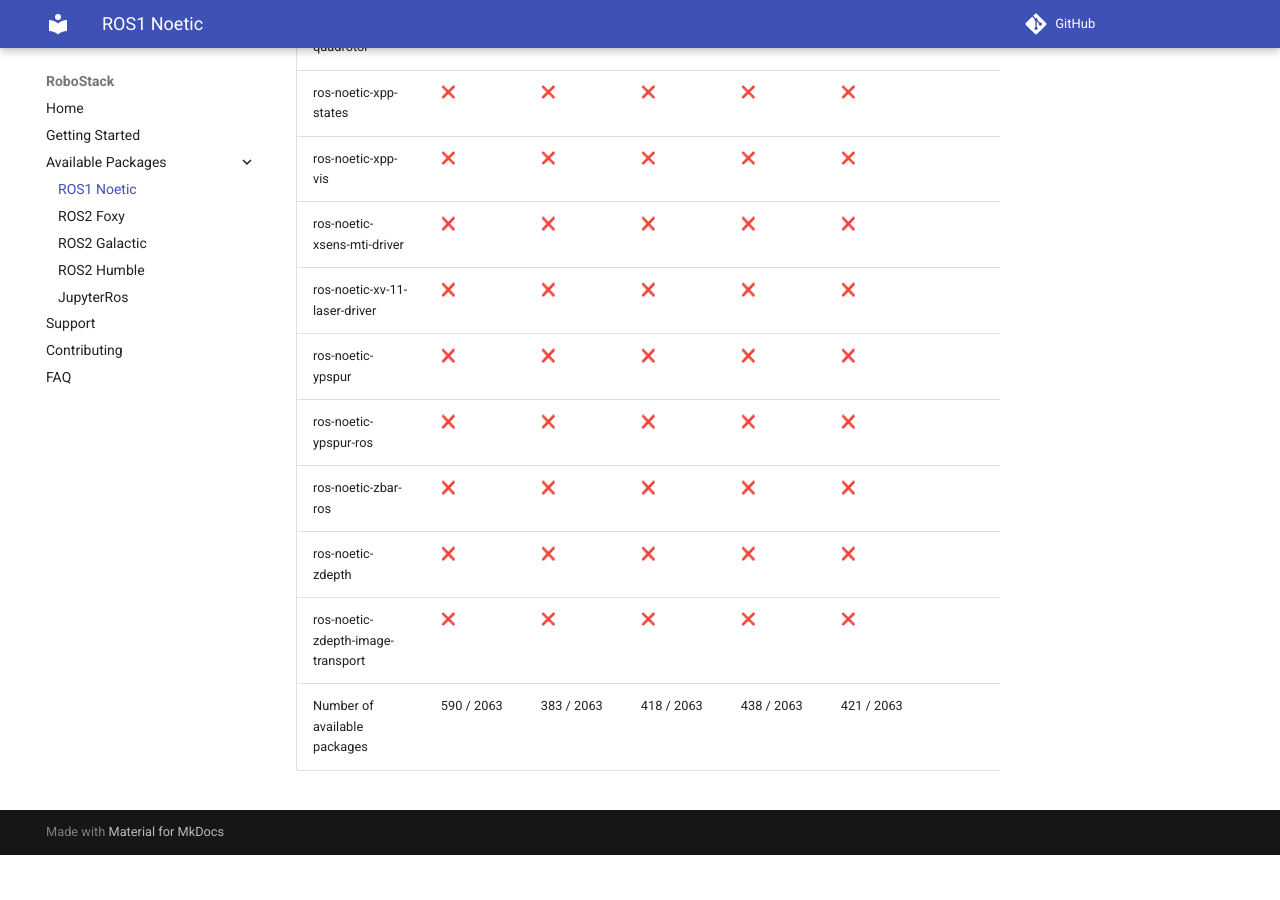
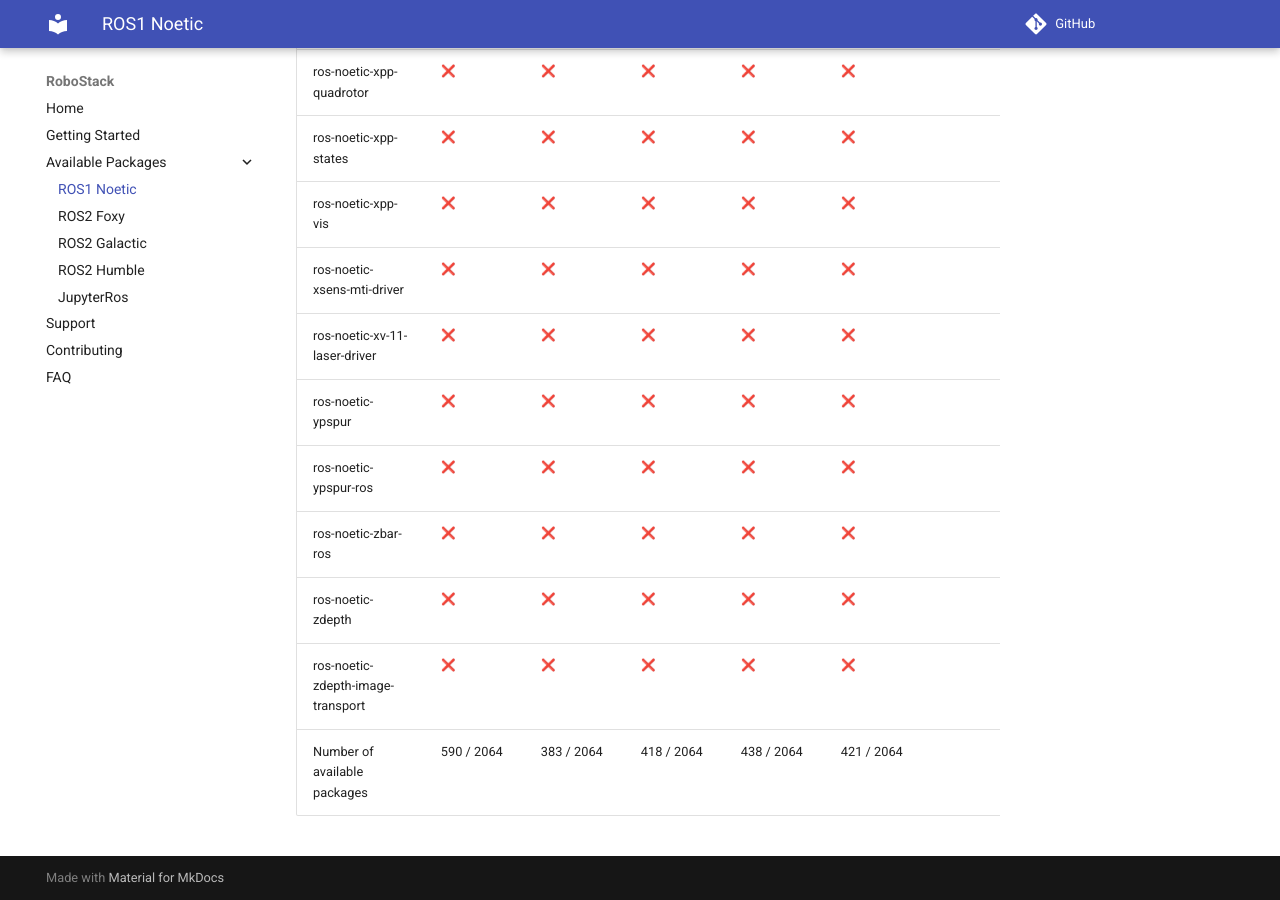
Before and after one commit to RoboStack/robostack.github.io, an MkDocs documentation site: the page built from docs/noetic.md, in a window 1280 px wide and 900 px high, scrolled down 148813 px. Built offline with MkDocs 1.6.1 and Material for MkDocs 9.7.7, drawn with Linux system fonts in a browser that asks for light colours; emoji names are drawn with the system emoji font; comment, search, counter and statistics services are not loaded; before the commit the page ends 149668 px from its top, so only the background shows below that.

Commit message:
Update tables

```diff
--- a/docs/noetic.md
+++ b/docs/noetic.md
@@ -2063,4 +2064,4 @@
 | ros-noetic-zbar-ros | :x: { data-sort='0' } | :x: { data-sort='0' } | :x: { data-sort='0' } | :x: { data-sort='0' } | :x: { data-sort='0' } |   |
 | ros-noetic-zdepth | :x: { data-sort='0' } | :x: { data-sort='0' } | :x: { data-sort='0' } | :x: { data-sort='0' } | :x: { data-sort='0' } |   |
 | ros-noetic-zdepth-image-transport | :x: { data-sort='0' } | :x: { data-sort='0' } | :x: { data-sort='0' } | :x: { data-sort='0' } | :x: { data-sort='0' } |   |
-| Number of available packages |  590 / 2063 | 383 / 2063 | 418 / 2063 | 438 / 2063 | 421 / 2063 |
+| Number of available packages |  590 / 2064 | 383 / 2064 | 418 / 2064 | 438 / 2064 | 421 / 2064 |
```
Also changed, not shown: other parts of docs/noetic.md (+1 -0 lines).
